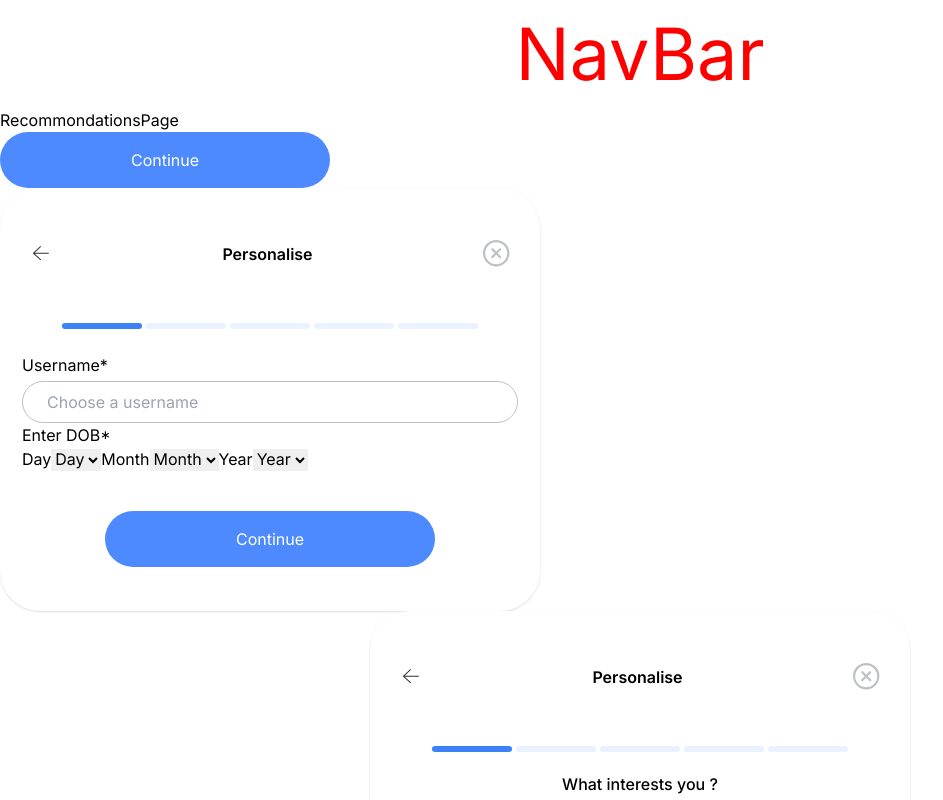
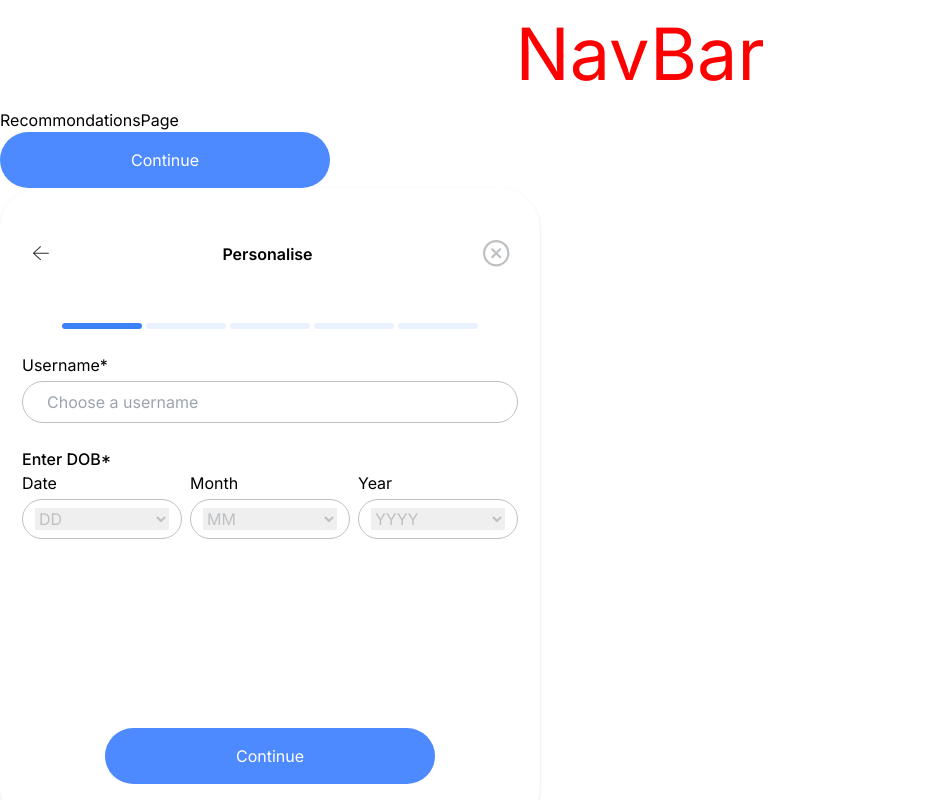
Before and after one commit to Gunjan0001/wised-website, a React (Create React App) app: page / in a window 1280 px wide. Shown: the top 800 px of the page, without its empty margins (0-943 px from the left). Built offline with nearby package versions, Linux system fonts and the light colour scheme.

Commit message:
user personal details

```diff
--- a/src/components/Auth/UserPersonalDetails.jsx
+++ b/src/components/Auth/UserPersonalDetails.jsx
@@ -4,18 +4,69 @@ import PersonaliseCommonBtn from "./PersonaliseCommonBtn";
 
 const UserPersonalDetails = () => {
   const [activeSteps, setActiveSteps] = useState(0);
+  const [formData, setFormData] = useState({
+    username: "",
+    day: "",
+    month: "",
+    year: "",
+  });
+
+  const handleInputChange = (e) => {
+    const { name, value } = e.target;
+    setFormData((prevData) => ({
+      ...prevData,
+      [name]: value,
+    }));
+  };
+
   const totalSteps = 5;
+  const handleDayChange = (e) => {
+    const { value } = e.target;
+    setFormData((prevData) => ({
+      ...prevData,
+      day: value,
+    }));
+  };
 
-  const handleContinueClick = () => {
+  const handleMonthChange = (e) => {
+    const { value } = e.target;
+    setFormData((prevData) => ({
+      ...prevData,
+      month: value,
+    }));
+  };
+
+  const handleYearChange = (e) => {
+    const { value } = e.target;
+
+    setFormData((prevData) => ({
+      ...prevData,
+      year: value,
+    }));
+  };
+
+  const handleContinueClick = (e) => {
+    e.preventDefault();
     if (activeSteps < totalSteps - 1) {
       setActiveSteps(activeSteps + 1);
     }
+    console.log("Saved Data: ", formData);
+    setFormData({
+      username: "",
+      day: "",
+      month: "",
+      year: "",
+    });
   };
+  const getColorClass = (value) =>
+    value ? "text-black  border-black" : "text-gray";
+
   return (
-    <div className="max-w-[540px] bg-white shadow rounded-[40px] py-11 px-[22px]">
+    <div className="max-w-[540px] h-[640px] flex flex-col bg-white shadow rounded-[40px] py-11 px-[22px]">
       <StepBar activeSteps={activeSteps} totalSteps={totalSteps} />
 
-      <form action="">
+      <form action="" className="h-full flex flex-col justify-between">
+        <div>
           <div className="flex flex-col gap-1 mt-6">
             <label htmlFor="username">Username*</label>
             <input
@@ -23,29 +74,100 @@ const UserPersonalDetails = () => {
               type="text"
               id="username"
               name="username"
+              onChange={handleInputChange}
+              value={formData.username}
               placeholder="Choose a username"
             />
           </div>
-
-        <h2>Enter DOB*</h2>
-        <div className="flex">
-          <div class="form-group col-md-4">
-            <label for="day">Day</label>
-            <select id="day" class="form-control">
-              <option value="">Day</option>
+          <h2 className="font-medium text-base text-black  mt-6">Enter DOB*</h2>
+          <div className="flex gap-2">
+            <div className="flex flex-col gap-1 w-1/3 ">
+              <label
+                htmlFor="date"
+                className="font-normal text-black text-base capitalize"
+              >
+                Date
+              </label>
+              <div
+                className={`flex justify-between border border-gray py-2 px-3 rounded-3xl ${getColorClass(
+                  formData.day
+                )}`}
+              >
+                <select
+                  id="day"
+                  className={`font-normal text-base w-full outline-none ${getColorClass(
+                    formData.day
+                  )}`}
+                  value={formData.day}
+                  onChange={handleDayChange}
+                >
+                  <option value="">DD</option>
+                  {[...Array(31)].map((_, i) => (
+                    <option key={i + 1} value={i + 1}>
+                      {i + 1}
+                    </option>
+                  ))}
                 </select>
               </div>
-          <div class="form-group col-md-4">
-            <label for="month">Month</label>
-            <select id="month" class="form-control">
-              <option value="">Month</option>
+            </div>
+            <div className="flex flex-col gap-1 w-1/3 ">
+              <label
+                htmlFor="month"
+                className="font-normal text-black text-base capitalize"
+              >
+                month
+              </label>
+              <div
+                className={`flex justify-between border border-gray py-2 px-3 rounded-3xl ${getColorClass(
+                  formData.month
+                )}`}
+              >
+                <select
+                  id="month"
+                  className={`font-normal text-base w-full outline-none ${getColorClass(
+                    formData.month
+                  )}`}
+                  value={formData.month}
+                  onChange={handleMonthChange}
+                >
+                  <option value="">MM</option>
+                  {[...Array(12)].map((_, i) => (
+                    <option key={i + 1} value={i + 1}>
+                      {i + 1}
+                    </option>
+                  ))}
                 </select>
               </div>
-          <div class="form-group col-md-4">
-            <label for="year">Year</label>
-            <select id="year" class="form-control">
-              <option value="">Year</option>
+            </div>
+            <div className="flex flex-col gap-1 w-1/3 ">
+              <label
+                className="font-normal text-black text-base capitalize"
+                htmlFor="year"
+              >
+                Year
+              </label>
+              <div
+                className={`flex justify-between border border-gray py-2 px-3 rounded-3xl ${getColorClass(
+                  formData.year
+                )}`}
+              >
+                <select
+                  id="year"
+                  className={`font-normal text-base w-full outline-none ${getColorClass(
+                    formData.year
+                  )}`}
+                  value={formData.year}
+                  onChange={handleYearChange}
+                >
+                  <option value="">YYYY</option>
+                  {[...Array(100)].map((_, i) => (
+                    <option key={i + 1930} value={i + 1930}>
+                      {i + 1925}
+                    </option>
+                  ))}
                 </select>
+              </div>
+            </div>
           </div>
         </div>
         <div className="mt-10 flex justify-center">
```
Also changed, not shown: src/components/common/Icons.jsx (+10 -10 lines). Lines whose indentation alone changed are shown as unchanged.
